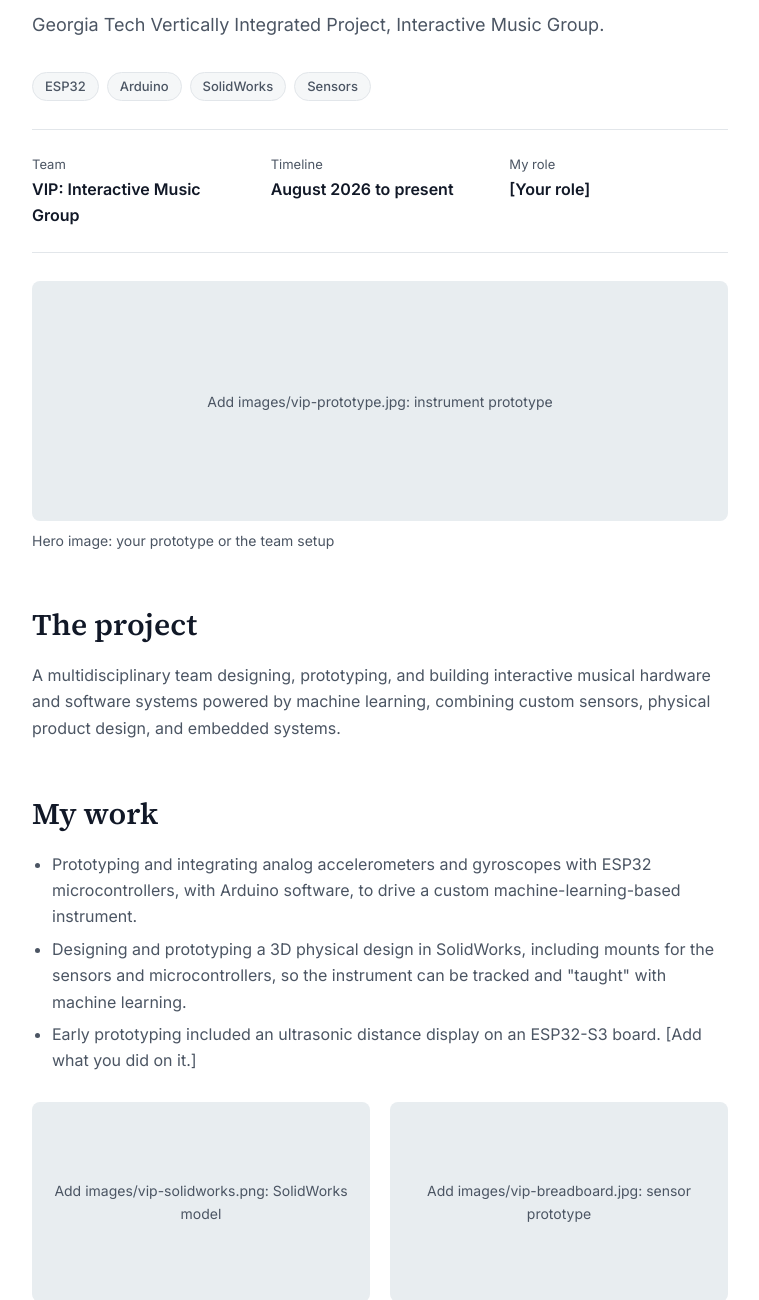
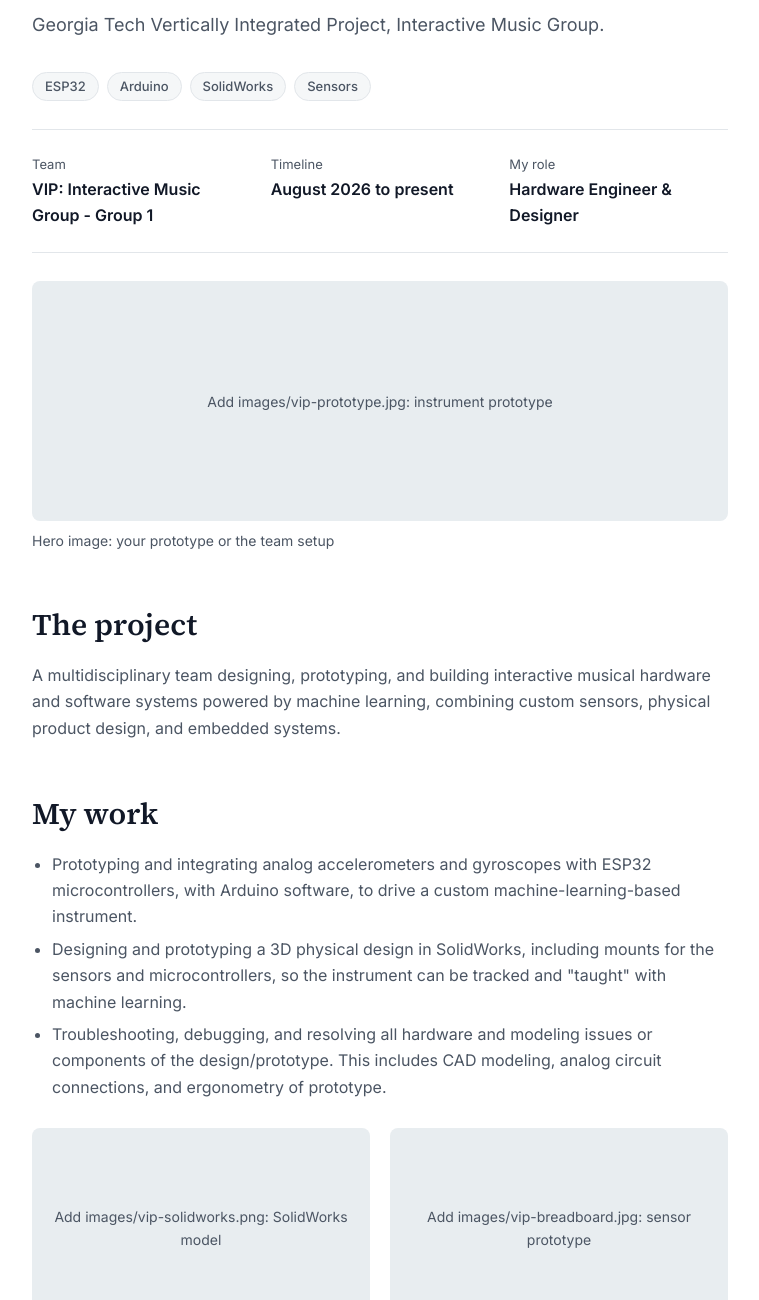
Before and after one commit to calonuoha/CalOnuoha.github.io, a plain HTML site: page vip.html in a window 1280 px wide. Shown: the part 301-1601 px from the top of the page, without its empty margins (260-1019 px from the left). Drawn offline with Linux system fonts and the light colour scheme.

Commit message:
Revise team details and expand work description
Updated team information and added role details in the meta section. Enhanced the work description with troubleshooting and debugging tasks.

```diff
--- a/vip.html
+++ b/vip.html
@@ -5,12 +5,12 @@
   <h1>Machine learning driven instrument</h1>
   <p class="lede">Georgia Tech Vertically Integrated Project, Interactive Music Group.</p>
   <ul class="tags"><li>ESP32</li><li>Arduino</li><li>SolidWorks</li><li>Sensors</li></ul>
-  <div class="meta"><div><span>Team</span><strong>VIP: Interactive Music Group</strong></div><div><span>Timeline</span><strong>August 2026 to present</strong></div><div><span>My role</span><strong>[Your role]</strong></div></div>
+  <div class="meta"><div><span>Team</span><strong>VIP: Interactive Music Group - Group 1</strong></div><div><span>Timeline</span><strong>August 2026 to present</strong></div><div><span>My role</span><strong>Hardware Engineer & Designer</strong></div></div>
   <figure><div class="shot"><img src="images/vip-prototype.jpg" alt="instrument prototype" onerror="this.replaceWith(document.createTextNode('Add images/vip-prototype.jpg: instrument prototype'))"></div><figcaption>Hero image: your prototype or the team setup</figcaption></figure>
   <h2>The project</h2>
   <p class="muted">A multidisciplinary team designing, prototyping, and building interactive musical hardware and software systems powered by machine learning, combining custom sensors, physical product design, and embedded systems.</p>
   <h2>My work</h2>
-  <ul class="list"><li>Prototyping and integrating analog accelerometers and gyroscopes with ESP32 microcontrollers, with Arduino software, to drive a custom machine-learning-based instrument.</li><li>Designing and prototyping a 3D physical design in SolidWorks, including mounts for the sensors and microcontrollers, so the instrument can be tracked and "taught" with machine learning.</li><li>Early prototyping included an ultrasonic distance display on an ESP32-S3 board. [Add what you did on it.]</li></ul>
+  <ul class="list"><li>Prototyping and integrating analog accelerometers and gyroscopes with ESP32 microcontrollers, with Arduino software, to drive a custom machine-learning-based instrument.</li><li>Designing and prototyping a 3D physical design in SolidWorks, including mounts for the sensors and microcontrollers, so the instrument can be tracked and "taught" with machine learning.</li><li>Troubleshooting, debugging, and resolving all hardware and modeling issues or components of the design/prototype. This includes CAD modeling, analog circuit connections, and ergonometry of prototype.</li></ul>
   <div class="gallery"><figure><div class="shot"><img src="images/vip-solidworks.png" alt="SolidWorks model" onerror="this.replaceWith(document.createTextNode('Add images/vip-solidworks.png: SolidWorks model'))"></div><figcaption>SolidWorks model</figcaption></figure> <figure><div class="shot"><img src="images/vip-breadboard.jpg" alt="sensor prototype" onerror="this.replaceWith(document.createTextNode('Add images/vip-breadboard.jpg: sensor prototype'))"></div><figcaption>Sensor prototype</figcaption></figure></div>
   <h2>What I learned</h2>
   <p class="muted">[Challenges, results, and next steps.]</p>
```
